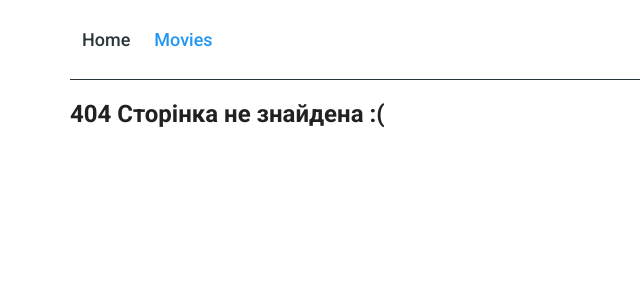
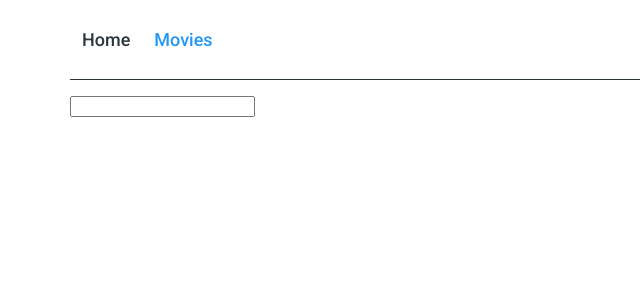
Before and after one commit to YriiHvozdetskiy/goit-react-hw-05-movies, a React (Create React App) app: page /movies in a window 1280 px wide. Before the commit this address had no page. Shown: the top 300 px of the page, without its empty margins (0-640 px from the left). Built offline with nearby package versions, Linux system fonts and the light colour scheme.

Commit message:
зробив рефоктор структури проекту в Main дод MoviePage and MovieDetailsPage

```diff
--- a/src/components/Main/Main.jsx
+++ b/src/components/Main/Main.jsx
@@ -2,6 +2,7 @@ import {Route, Switch} from "react-router-dom";
 import HomePage from "../pages/HomePage/HomePage";
 import MoviesPage from "../pages/MoviesPage/MoviesPage";
 import NotFoundView from "../pages/NotFoundView/NotFoundView";
+import MovieDetailsPage from "../pages/MovieDetailsPage/MovieDetailsPage";
 
 export default function Main() {
 	return (<>
@@ -11,8 +12,11 @@ export default function Main() {
 					<Route exact path='/'>
 						<HomePage/>
 					</Route>
+					<Route path='/movies/' exact>
+						<MoviesPage/>
+					</Route>
 					<Route path='/movies/:movieId'>
-                        <MoviesPage/>
+						<MovieDetailsPage/>
 					</Route>
 					<Route>
 						<NotFoundView/>
--- a/src/components/pages/MoviesPage/MoviesPage.jsx
+++ b/src/components/pages/MoviesPage/MoviesPage.jsx
@@ -1,7 +1,8 @@
-import MovieDetailsPage from "../MovieDetailsPage/MovieDetailsPage";
 
-export default function MoviesPage(){
-    return(<>
-         <MovieDetailsPage/>
-    </>)
+export default function MoviesPage() {
+	return (<>
+		<form>
+			<input type="text"/>
+		</form>
+	</>)
 }
```
Also changed, not shown: src/components/Navigation/Navigation.jsx (indentation only), src/components/pages/HomePage/HomePage.jsx (indentation only). Lines whose indentation alone changed are shown as unchanged.
